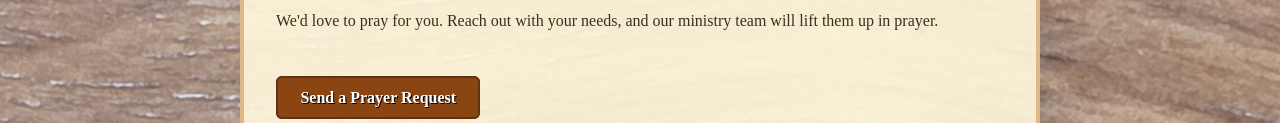
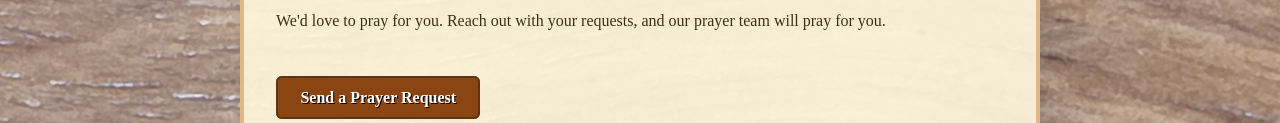
Before and after one commit to mudkicker2/mobcws, a plain HTML site: page index.html in a window 1280 px wide. Shown: the part 1427-1550 px from the top of the page. Drawn offline with Linux system fonts and the light colour scheme; a web font is replaced by a local one.

Commit message:
Update index.html

```diff
--- a/index.html
+++ b/index.html
@@ -100,7 +100,7 @@
   <!-- ✅ Contact Section -->
   <section id="contact" class="section-box">
     <h2>Prayer Requests</h2>
-    <p>We'd love to pray for you. Reach out with your needs, and our ministry team will lift them up in prayer.</p><br><br>
+    <p>We'd love to pray for you. Reach out with your requests, and our prayer team will pray for you.</p><br><br>
     <a href="mailto:jason.allen589@outlook.com" class="btn">Send a Prayer Request</a>
   </section>
 
```
